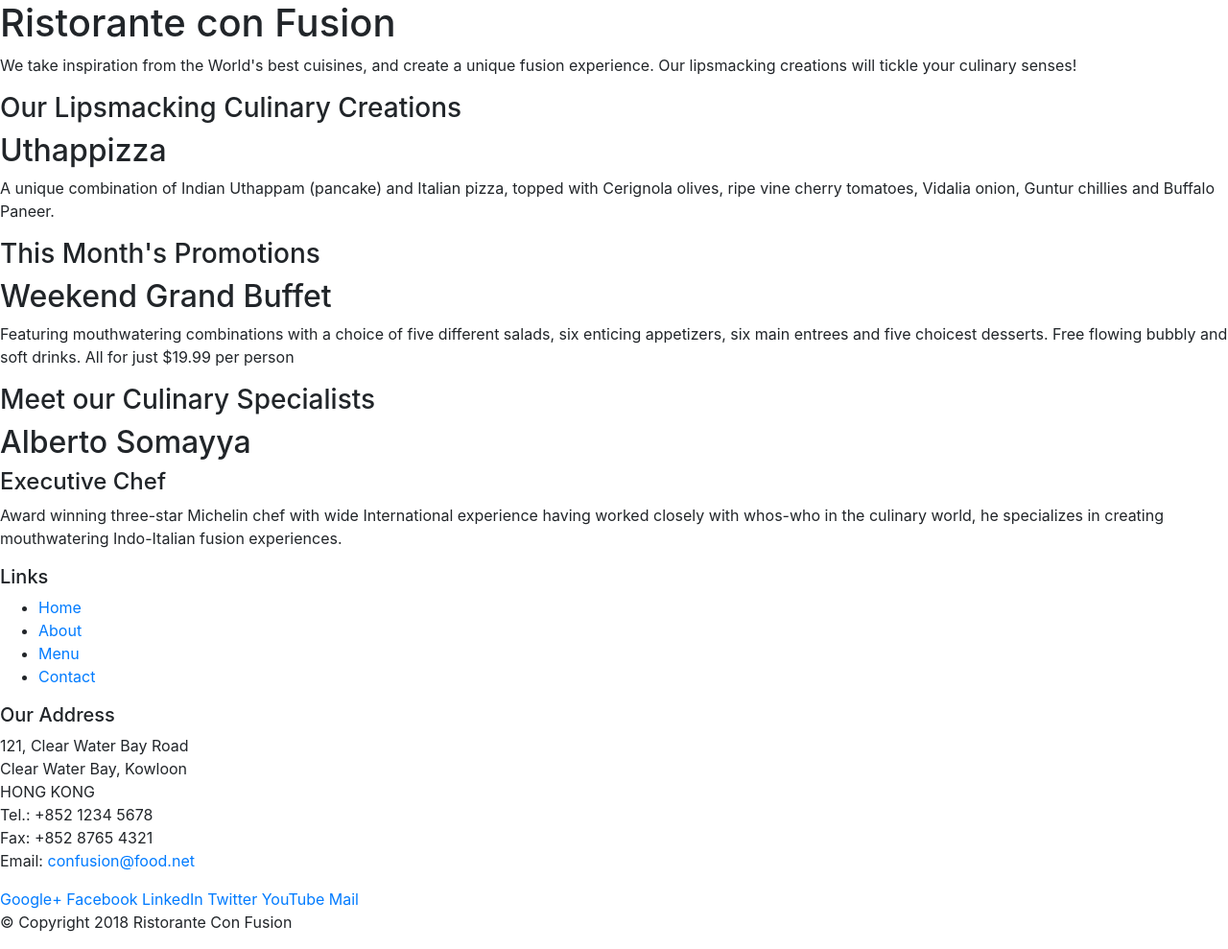
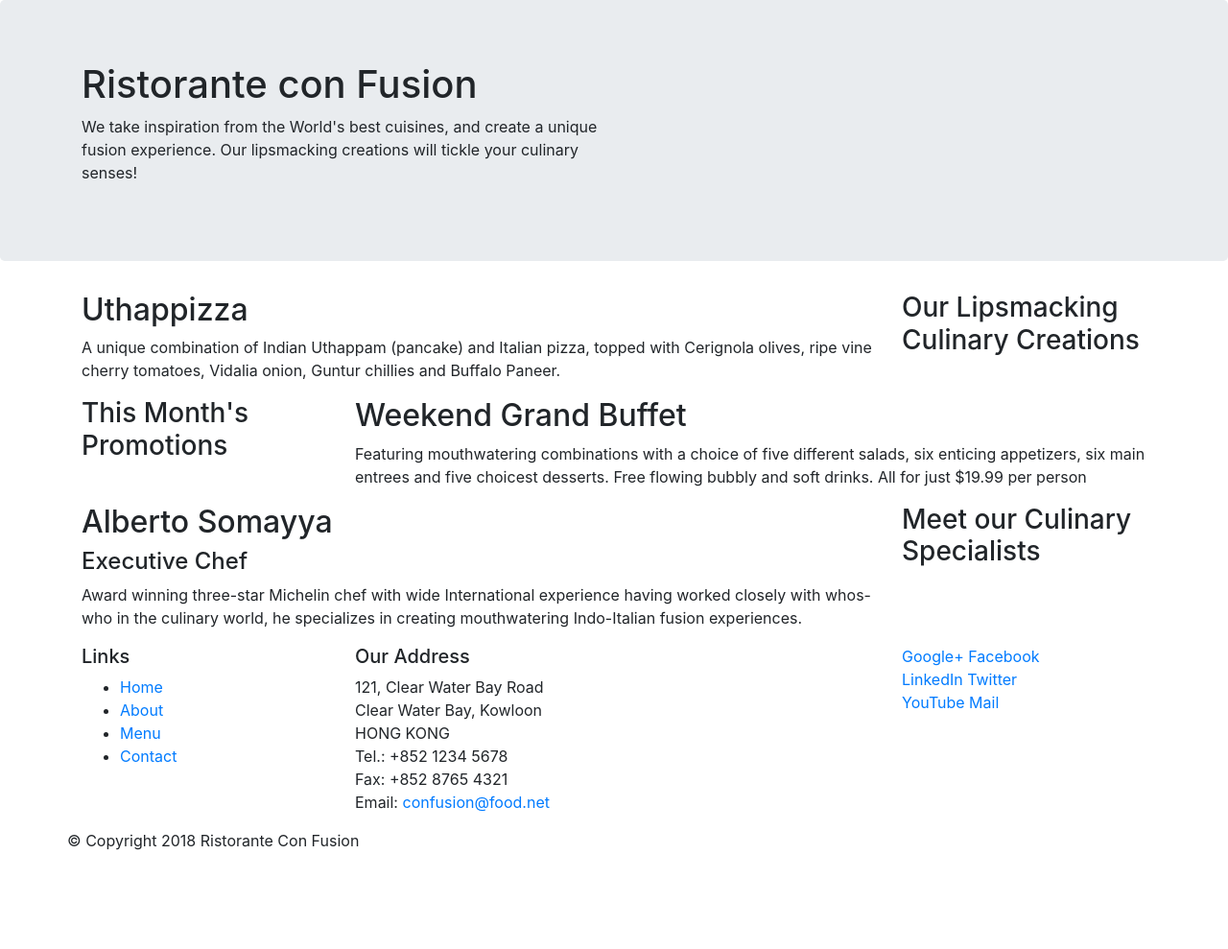
Before and after one commit to EladioDeveloper/UsingBootstrap, a website: page index.html in a window 1280 px wide. Shown: the whole page at 96% size. After the commit the page ends 904 px from the top, so only its background shows below. Drawn offline with nearby package versions, Linux system fonts and the light colour scheme.

Commit message:
Bootstrap Grid Part One

```diff
--- a/index.html
+++ b/index.html
@@ -14,46 +14,46 @@
 
 <body>
 
-    <header>
-        <div>
-            <div>
-                <div>
+    <header class="jumbotron">
+        <div class="container">
+            <div class="row">
+                <div class="col-12 col-sm-6">
                     <h1>Ristorante con Fusion</h1>
                     <p>We take inspiration from the World's best cuisines, and create a unique fusion experience. Our lipsmacking creations will tickle your culinary senses!</p>
                 </div>
-                <div>
+                <div class="col-12 col-sm">
                 </div>
             </div>
         </div>
     </header>
 
-    <div>
-        <div>
-            <div>
+    <div class="container">
+        <div class="row">
+            <div class="col-12 col-sm-4 order-sm-last col-md-3" >
                 <h3>Our Lipsmacking Culinary Creations</h3>
             </div>
-            <div>
+            <div class="col col-sm order-sm-first col-md">
                 <h2>Uthappizza</h2>
                 <p>A unique combination of Indian Uthappam (pancake) and Italian pizza, topped with Cerignola olives, ripe vine cherry tomatoes, Vidalia onion, Guntur chillies and Buffalo Paneer.</p>
             </div>
         </div>
 
 
-        <div>
-            <div>
+        <div class="row">
+            <div class="col-12 col-sm-4 col-md-3">
                 <h3>This Month's Promotions</h3>
             </div>
-            <div>
+            <div class="col col-sm col-md">
                 <h2>Weekend Grand Buffet</h2>
                 <p>Featuring mouthwatering combinations with a choice of five different salads, six enticing appetizers, six main entrees and five choicest desserts. Free flowing bubbly and soft drinks. All for just $19.99 per person </p>
             </div>
         </div>
 
-        <div>
-            <div>
+        <div class="row">
+            <div class="col-12 col-sm-4 order-sm-last col-md-3">
                 <h3>Meet our Culinary Specialists</h3>
             </div>
-            <div>
+            <div class="col col-sm order-sm-first col-md">
                 <h2>Alberto Somayya</h2>
                 <h4>Executive Chef</h4>
                 <p>Award winning three-star Michelin chef with wide International experience having worked closely with whos-who in the culinary world, he specializes in creating mouthwatering Indo-Italian fusion experiences. </p>
@@ -62,9 +62,9 @@
     </div>
 
     <footer>
-        <div>
-            <div>
-                <div>
+        <div class="container">
+            <div class="row">
+                <div class="col-4 col-sm-3">
                     <h5>Links</h5>
                     <ul>
                         <li><a href="#">Home</a></li>
@@ -73,7 +73,7 @@
                         <li><a href="#">Contact</a></li>
                     </ul>
                 </div>
-                <div>
+                <div class="col-7 col-sm-5">
                     <h5>Our Address</h5>
                     <address>
 		              121, Clear Water Bay Road<br>
@@ -84,7 +84,7 @@
 		              Email: <a href="mailto:confusion@food.net">confusion@food.net</a>
 		           </address>
                 </div>
-                <div>
+                <div class="col-12 offset-1 col-sm-2">
                     <div>
                         <a href="http://google.com/+">Google+</a>
                         <a href="http://www.facebook.com/profile.php?id=">Facebook</a>
@@ -95,7 +95,7 @@
                     </div>
                 </div>
            </div>
-           <div>
+           <div class="row">
                 <div>
                     <p>© Copyright 2018 Ristorante Con Fusion</p>
                 </div>
```
